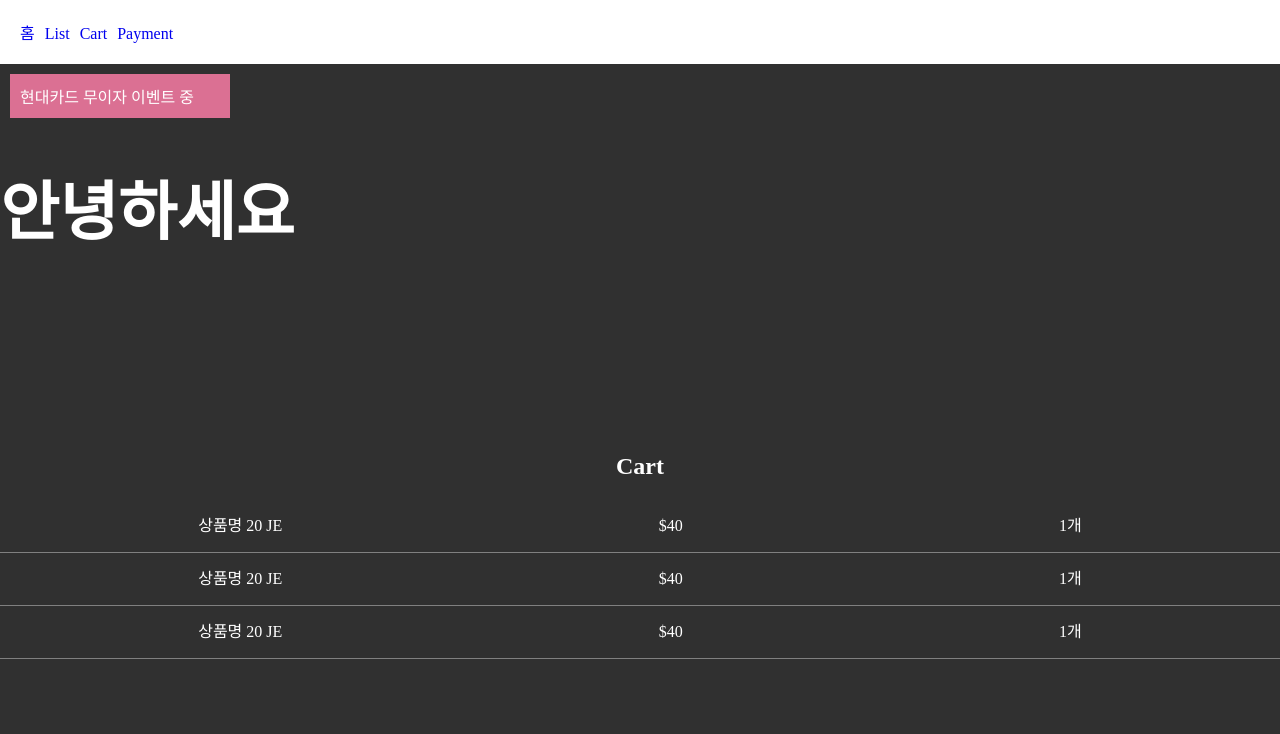
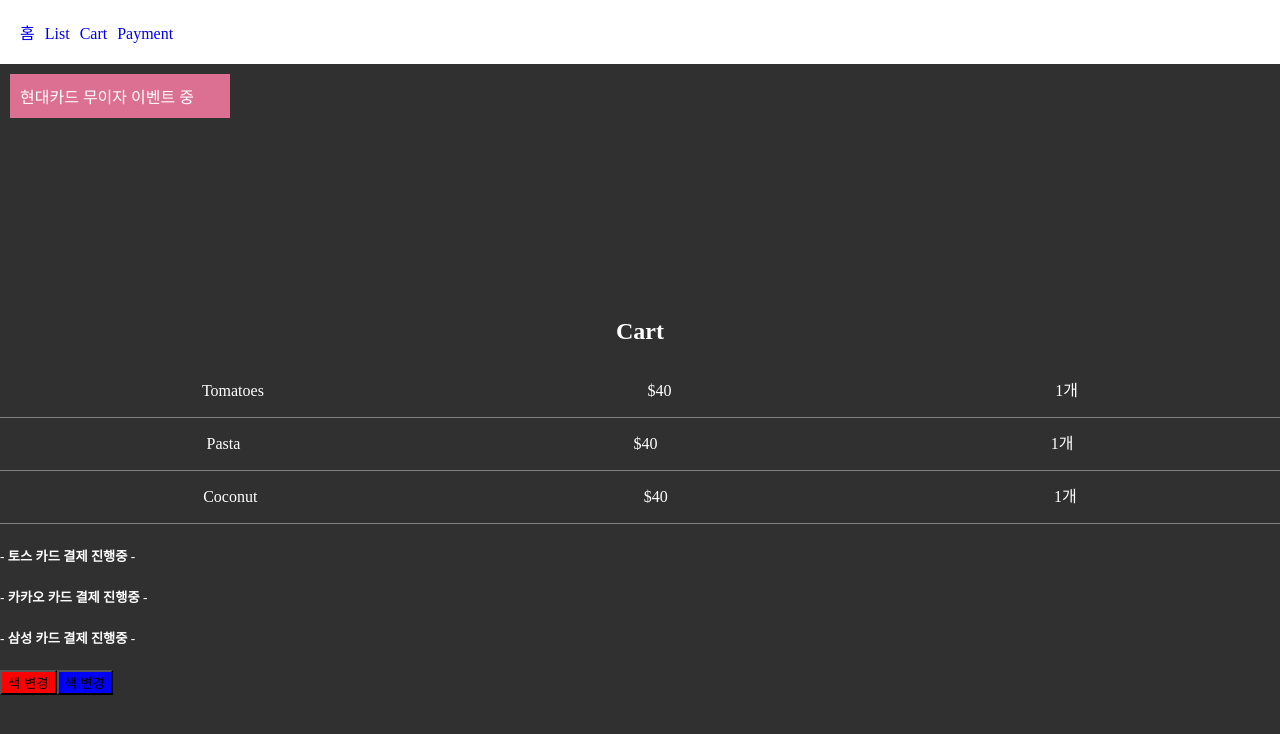
Before and after one commit to INDIRA-JE/study-next, a Next.js app: page /cart in a window 1280 px wide. Shown: the top 734 px of the page. Built offline with nearby package versions, Linux system fonts and the light colour scheme.

Commit message:
오타 수정(Benner→Banner)

```diff
--- a/app/cart/page.js
+++ b/app/cart/page.js
@@ -1,30 +1,41 @@
-// import age from "./data";
-import { age, name, Add } from "./data";
-// 숙제
-import Hi from "./hi";
+export default function Cart() {
+  let 장바구니 = ["Tomatoes", "Pasta", "Coconut"];
+  let 카드사 = ["토스 카드", "카카오 카드", "삼성 카드", "현대 카드"];
 
-export default function Cart() {
   return (
     <div>
-      <h1>
-        <Hi />
-      </h1>
       <h2 className="title">Cart</h2>
-      <CartItem />
-      <CartItem />
-      <CartItem />
+      <CartItem item={장바구니[0]} />
+      <CartItem item={장바구니[1]} />
+      <CartItem item={장바구니[2]} />
+      <Banner card={카드사[0]} />
+      <Banner card="카카오 카드" />
+      <Banner card="삼성 카드" />
+      <Btn color="red" />
+      <Btn color="blue" />
     </div>
   );
 }
 
-function CartItem() {
+function CartItem(props) {
   return (
     <div className="cart-item">
-      <p>
-        상품명 {age} {name}
-      </p>
+      <p>{props.item}</p>
       <p>$40</p>
       <p>1개</p>
     </div>
   );
 }
+
+function Banner(props) {
+  return <h5>- {props.card} 결제 진행중 -</h5>;
+}
+
+// 숙제 - 색변경
+// 색 변경 버튼 Component
+function Btn(props) {
+  // 1. 빨간색 배경 버튼
+  // return <button style={{ background: "red" }}>색 변경</button>;
+  // 2. 파란색으로 코드 변경
+  return <button style={{ background: props.color }}>색 변경</button>;
+}
```
